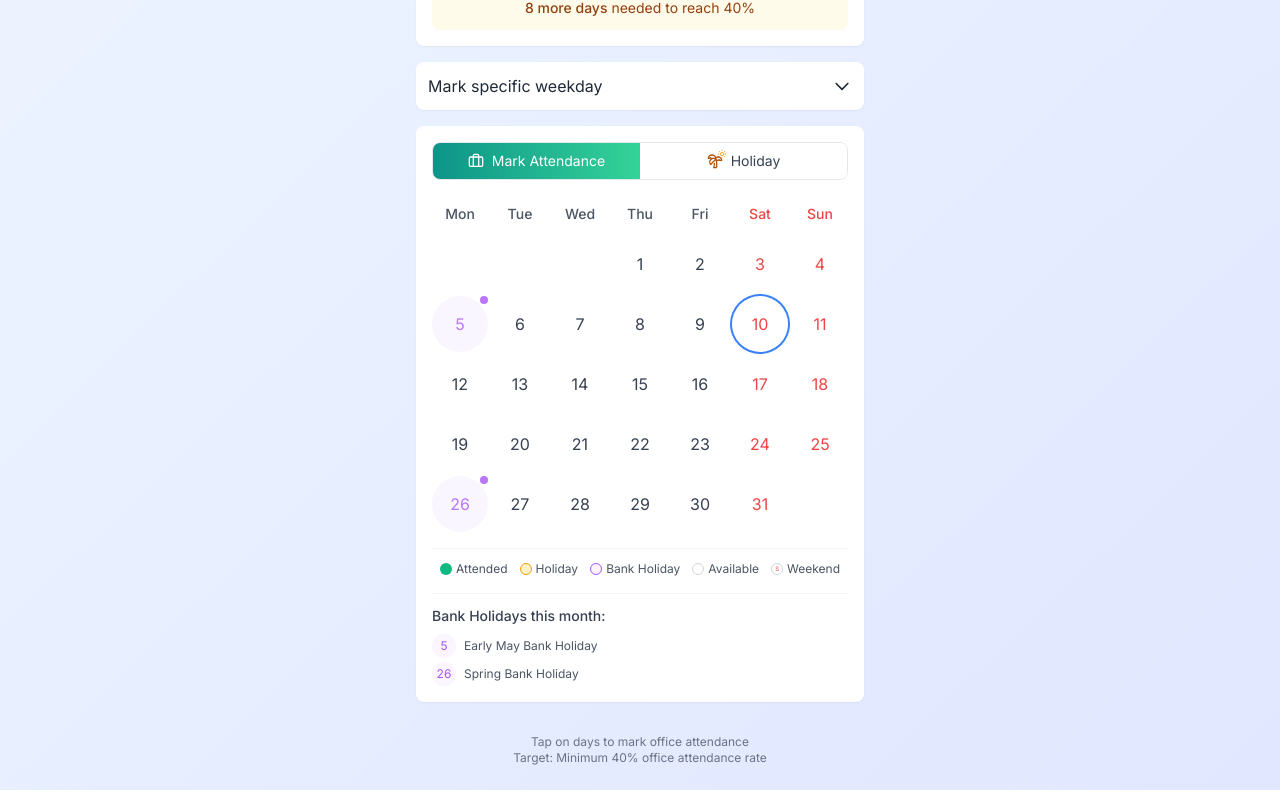
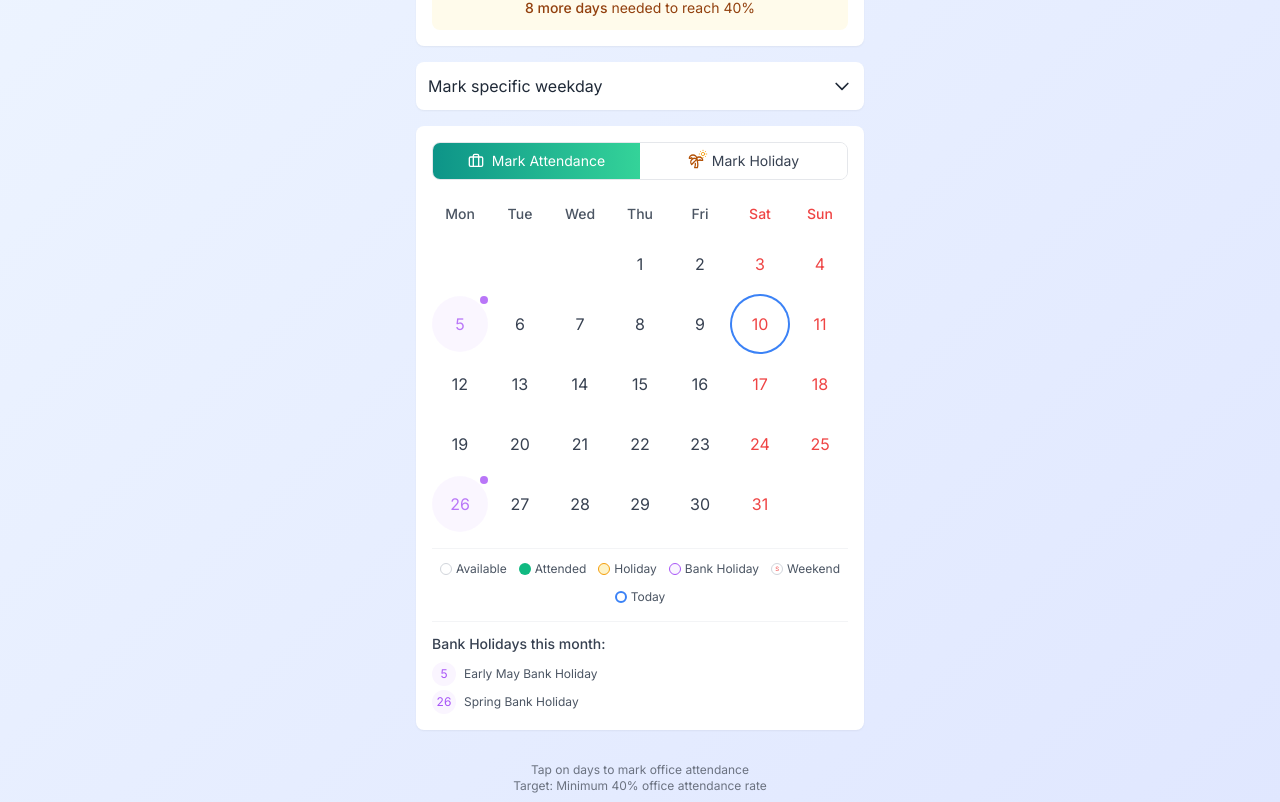
Before and after one commit to nicky1127/office-attendance-tracker, a Next.js app: page / in a window 1280 px wide. Shown: the part 434-1236 px from the top of the page. Built offline with nearby package versions, Linux system fonts and the light colour scheme.

Commit message:
Changed stylying

```diff
--- a/src/app/components/Calendar.tsx
+++ b/src/app/components/Calendar.tsx
@@ -96,7 +96,7 @@ const Calendar = () => {
               }`}
             />
           </div>
-          <span>Holiday</span>
+          <span>Mark Holiday</span>
         </button>
       </div>
 
@@ -128,6 +128,7 @@ const Calendar = () => {
           const { isHoliday, holidayName } = bankHolidayCheck;
           const isWeekendDay = isWeekend(day);
           const isNonWorking = isWeekendDay || isHoliday;
+          const isTodayDate = isToday(day);
 
           // Determine classes based on various conditions
           let dayClasses =
@@ -155,7 +156,7 @@ const Calendar = () => {
           }
 
           // Add outline for today
-          if (isToday(day)) {
+          if (isTodayDate) {
             dayClasses += " ring-2 ring-blue-500";
           }
 
@@ -184,6 +185,11 @@ const Calendar = () => {
 
       {/* Legend */}
       <div className="mt-4 pt-3 border-t border-gray-100 flex flex-wrap gap-3 justify-center text-xs text-gray-600">
+        {/* First row: Status of days */}
+        <div className="flex items-center">
+          <div className="w-3 h-3 rounded-full bg-white border border-gray-300 mr-1"></div>
+          <span>Available</span>
+        </div>
         <div className="flex items-center">
           <div className="w-3 h-3 rounded-full bg-emerald-500 mr-1"></div>
           <span>Attended</span>
@@ -196,10 +202,8 @@ const Calendar = () => {
           <div className="w-3 h-3 rounded-full bg-purple-50 border border-purple-500 mr-1"></div>
           <span>Bank Holiday</span>
         </div>
-        <div className="flex items-center">
-          <div className="w-3 h-3 rounded-full bg-white border border-gray-300 mr-1"></div>
-          <span>Available</span>
-        </div>
+
+        {/* Second row: Day types and indicators */}
         <div className="flex items-center">
           <div
             className="w-3 h-3 rounded-full bg-white text-red-500 border border-gray-300 mr-1 flex items-center justify-center"
@@ -208,6 +212,10 @@ const Calendar = () => {
             S
           </div>
           <span>Weekend</span>
+        </div>
+        <div className="flex items-center">
+          <div className="w-3 h-3 rounded-full bg-white border-2 border-blue-500 mr-1"></div>
+          <span>Today</span>
         </div>
       </div>
 
```
